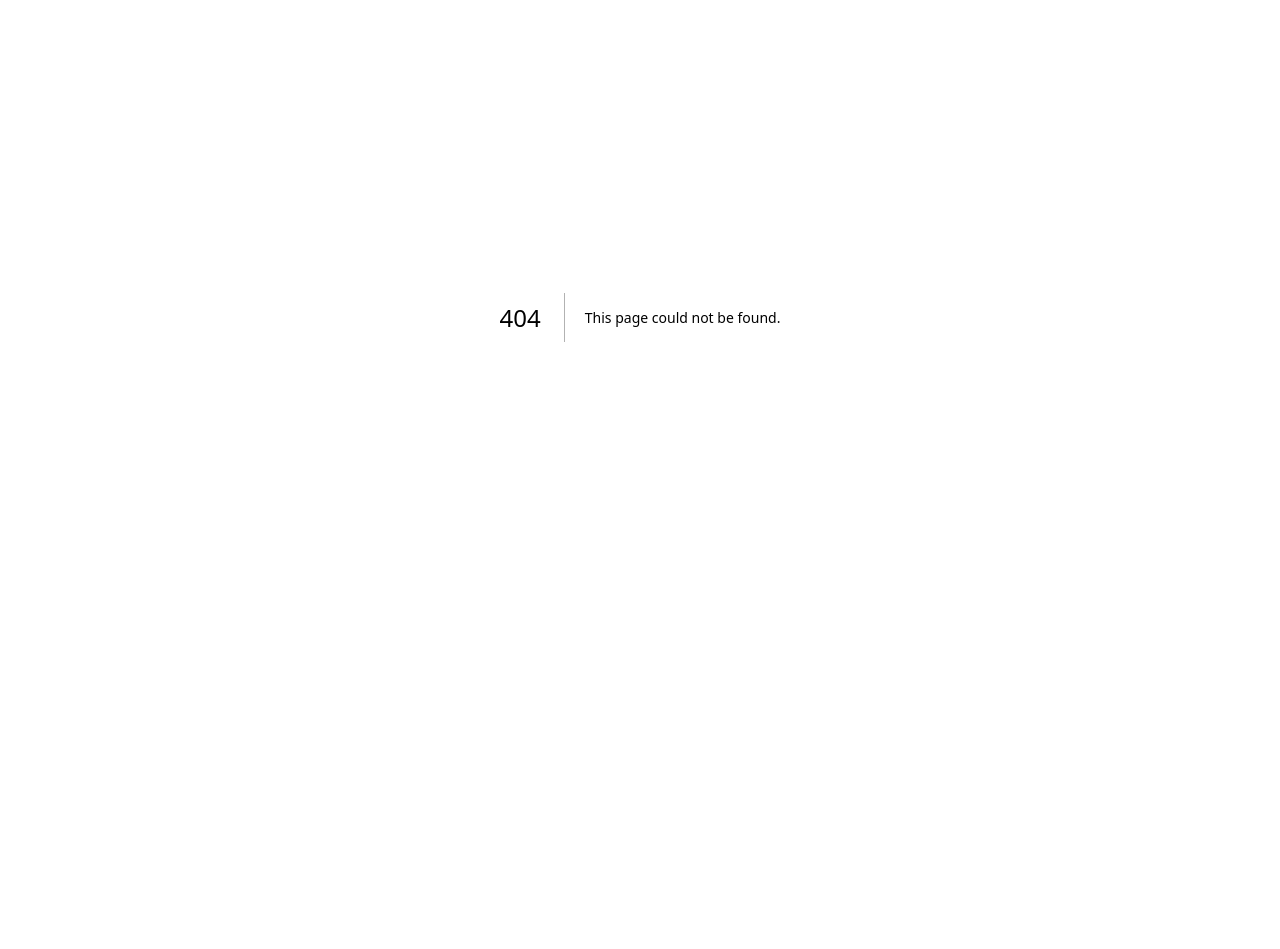
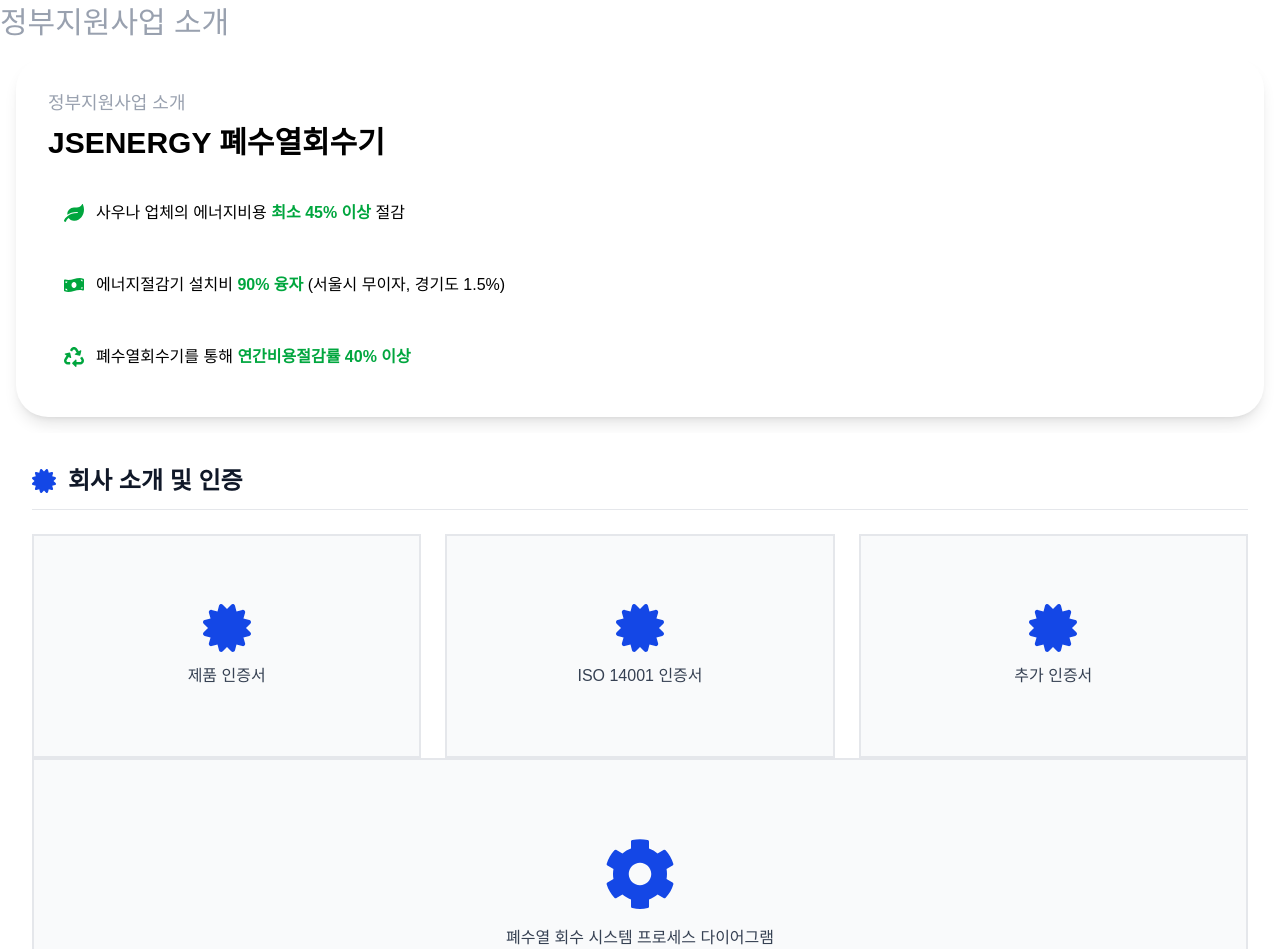
Before and after one commit to dldnlee/small_business_web, a Next.js app: page /service/heat-recovery in a window 1280 px wide. Before the commit this address had no page. Shown: the part 83-1032 px from the top of the page. Before the commit the page ends 800 px from the top, so only its background shows below. Built offline with nearby package versions, Linux system fonts and the light colour scheme.

Commit message:
✨ feat(data): 폐수열회수기 서비스 페이지 추가
- 새로운 폐수열회수기 서비스 상세 페이지 추가
- 정부 지원 사업, 회사 소개, 시스템 공정 설명 포함
- 에너지 절감 및 회수 효율 강조

```diff
--- a/app/data/services.ts
+++ b/app/data/services.ts
@@ -16,7 +16,7 @@
     description: '업체의 에너지비용의 최소 45% 이상 절감',
     icon: 'building',
     category: 'corporate',
-    route: '/service/corporate-establishment',
+    route: '/service/heat-recovery',
     features: [
       '에너지절감기 설치비 90% 융자',
       '폐수열회수기를 통해 연간비용절감률 45% 이상',
--- a/app/layout.tsx
+++ b/app/layout.tsx
@@ -1,6 +1,7 @@
 import type { Metadata } from "next";
 import { Geist, Geist_Mono } from "next/font/google";
 import "./globals.css";
+import Header from "./components/Header";
 
 const geistSans = Geist({
   variable: "--font-geist-sans",
@@ -27,6 +28,7 @@
       <body
         className={`${geistSans.variable} ${geistMono.variable} antialiased`}
       >
+        <Header />
         {children}
       </body>
     </html>
--- a/app/page.tsx
+++ b/app/page.tsx
@@ -1,4 +1,3 @@
-import Header from './components/Header';
 import Footer from './components/Footer';
 import HeroSection from './components/HeroSection';
 import GovernmentProgramsSection from './components/GovernmentProgramsSection';
@@ -9,7 +8,6 @@
 export default function Home() {
   return (
     <div className="min-h-screen bg-white">
-      <Header />
       <div className='mx-auto w-full max-w-7xl flex flex-col'>
         <HeroSection />
         <GovernmentProgramsSection />
--- /dev/null
+++ b/app/service/heat-recovery/page.tsx
@@ -0,0 +1,209 @@
+'use client';
+
+import { motion } from 'framer-motion';
+import {
+  FaCheckCircle,
+  FaLeaf,
+  FaMoneyBillWave,
+  FaCertificate,
+  FaRecycle,
+  FaIndustry,
+  FaFire,
+  FaTachometerAlt,
+  FaCog,
+  FaTools
+} from 'react-icons/fa';
+import { IoMdFlame } from 'react-icons/io';
+
+const fadeIn = {
+  initial: { opacity: 0 },
+  whileInView: { opacity: 1 },
+  viewport: { once: true },
+  transition: { duration: 0.3 }
+};
+
+export default function HeatRecovery() {
+  return (
+    <section className=" text-black max-w-7xl mx-auto">
+      <p>{'Back'}</p>
+      <h2 className="text-3xl mb-2 text-gray-400">
+        정부지원사업 소개
+      </h2>
+      <div className="w-full max-w-7xl mx-auto">
+        {/* 정부지원사업 Header */}
+        <motion.div
+          className=" p-8 text-black bg-white shadow-lg m-4 rounded-4xl"
+          {...fadeIn}
+        >
+          <div className='mb-6'>
+            <h2 className="text-lg mb-2 text-gray-400">
+              정부지원사업 소개
+            </h2>
+            <p className='text-3xl font-bold'>JSENERGY 폐수열회수기</p>
+          </div>
+
+          <div className="space-y-4 text-base">
+            <div className="flex items-start gap-3 bg-white/10 p-4">
+              <FaLeaf className="text-green-600 text-xl mt-0.5 flex-shrink-0" />
+              <p>사우나 업체의 에너지비용 <span className="font-semibold text-green-600">최소 45% 이상</span> 절감</p>
+            </div>
+
+            <div className="flex items-start gap-3 bg-white/10 p-4">
+              <FaMoneyBillWave className="text-green-600 text-xl mt-0.5 flex-shrink-0" />
+              <p>에너지절감기 설치비 <span className="font-semibold text-green-600">90% 융자</span> (서울시 무이자, 경기도 1.5%)</p>
+            </div>
+
+            <div className="flex items-start gap-3 bg-white/10 p-4">
+              <FaRecycle className="text-green-600 text-xl mt-0.5 flex-shrink-0" />
+              <p>폐수열회수기를 통해 <span className="font-semibold text-green-600">연간비용절감률 40% 이상</span></p>
+            </div>
+          </div>
+        </motion.div>
+
+        {/* 회사 소개 (인증서) */}
+        <motion.div
+          className="bg-white p-8"
+          {...fadeIn}
+        >
+          <div className="flex items-center gap-3 mb-6 pb-3 border-b border-gray-200">
+            <FaCertificate className="text-blue-700 text-2xl" />
+            <h3 className="text-2xl font-bold text-gray-900">회사 소개 및 인증</h3>
+          </div>
+
+          <div className="grid grid-cols-1 md:grid-cols-3 gap-6">
+            {[
+              { title: '제품 인증서', icon: FaCertificate },
+              { title: 'ISO 14001 인증서', icon: FaCertificate },
+              { title: '추가 인증서', icon: FaCertificate }
+            ].map((cert, index) => (
+              <div
+                key={index}
+                className="bg-gray-50 border-2 border-gray-200 p-6 h-56 flex flex-col items-center justify-center"
+              >
+                <cert.icon className="text-blue-700 text-5xl mb-3" />
+                <p className="text-gray-700 text-center font-medium">{cert.title}</p>
+              </div>
+            ))}
+          </div>
+
+          {/* 프로세스 다이어그램 */}
+          <div className="bg-gray-50 border-2 border-gray-200 p-8 flex flex-col items-center justify-center min-h-[300px]">
+            <FaCog className="text-blue-700 text-7xl mb-4" />
+            <p className="text-gray-700 text-center font-medium text-base">폐수열 회수 시스템 프로세스 다이어그램</p>
+            <p className="text-gray-500 text-sm mt-2">시스템 작동 원리 및 흐름도</p>
+          </div>
+        </motion.div>
+
+        {/* 폐수열회수 시스템 공정 설명 */}
+        <motion.div
+          className="bg-white p-8"
+          {...fadeIn}
+        >
+          <div className="flex items-center gap-3 mb-6 pb-3 border-b border-gray-200">
+            <IoMdFlame className="text-orange-600 text-2xl" />
+            <h3 className="text-2xl font-bold text-gray-900">폐수열회수 시스템 공정 설명</h3>
+          </div>
+
+          <div className="space-y-6">
+            {/* 단계 1 */}
+            <div className="border-l-4 border-blue-600 bg-blue-50 p-6">
+              <h4 className="text-lg font-semibold mb-3 flex items-center text-gray-900">
+                <span className="bg-blue-600 text-white rounded-full w-8 h-8 flex items-center justify-center mr-3 text-sm font-bold">1</span>
+                <FaRecycle className="text-blue-600 text-xl mr-2" />
+                원수 유입 (Wastewater Inlet)
+              </h4>
+              <div className="ml-11 text-gray-700 leading-relaxed">
+                <div className="flex items-start gap-2">
+                  <FaCheckCircle className="text-blue-600 mt-1 shrink-0 text-sm" />
+                  <span>고온의 폐수에는 다양한 열량원이 포함되어 있으며, 이를 열원으로 활용할 수 있도록 처리 시스템을 통해 폐수의 열을 회수합니다.</span>
+                </div>
+              </div>
+            </div>
+
+            {/* 단계 2 */}
+            <div className="border-l-4 border-orange-600 bg-orange-50 p-6">
+              <h4 className="text-lg font-semibold mb-3 flex items-center text-gray-900">
+                <span className="bg-orange-600 text-white rounded-full w-8 h-8 flex items-center justify-center mr-3 text-sm font-bold">2</span>
+                <FaFire className="text-orange-600 text-xl mr-2" />
+                열교환 (Heat Exchange)
+              </h4>
+              <div className="ml-11 space-y-3 text-gray-700 leading-relaxed">
+                <div className="flex items-start gap-2">
+                  <FaCheckCircle className="text-orange-600 mt-1 shrink-0 text-sm" />
+                  <span>폐수로부터 발생한 잔존열을 효율적으로 활용하는 열교환 시스템으로 구동됩니다.</span>
+                </div>
+                <div className="flex items-start gap-2">
+                  <FaCheckCircle className="text-orange-600 mt-1 shrink-0 text-sm" />
+                  <span>열교환기를 통해 깨끗한 물과 폐수 간의 효율적인 열교환이 이루어지며, 실시간으로 에너지를 회수합니다.</span>
+                </div>
+              </div>
+            </div>
+
+            {/* 열교환 데이터 */}
+            <div className="border-2 border-gray-300 bg-gray-50 p-8">
+              <div className="flex flex-col items-center justify-center min-h-[200px]">
+                <FaTachometerAlt className="text-gray-600 text-6xl mb-4" />
+                <p className="text-gray-700 text-center font-medium text-base">열교환 성능 데이터</p>
+                <p className="text-gray-500 text-sm mt-2">효율성 지표 및 성능 분석표</p>
+              </div>
+            </div>
+          </div>
+        </motion.div>
+
+        {/* 사업 시설 소개 */}
+        <motion.div
+          className="bg-white p-8 shadow-sm border border-gray-200"
+          {...fadeIn}
+        >
+          <div className="flex items-center gap-3 mb-6 pb-3 border-b border-gray-200">
+            <FaIndustry className="text-gray-700 text-2xl" />
+            <h3 className="text-2xl font-bold text-gray-900">사업 시설 소개</h3>
+          </div>
+
+          {/* 산업시설 */}
+          <div className="mb-10">
+            <div className="flex items-center gap-2 mb-4">
+              <FaIndustry className="text-blue-700 text-xl" />
+              <h4 className="text-xl font-semibold text-gray-900">산업시설</h4>
+            </div>
+            <div className="grid grid-cols-2 md:grid-cols-4 gap-4">
+              {[1, 2, 3, 4, 5, 6, 7, 8].map((item) => (
+                <div
+                  key={item}
+                  className="bg-gray-50 border border-gray-200 p-4 h-36 flex flex-col items-center justify-center"
+                >
+                  <div className="bg-blue-100 w-full h-20 mb-2 flex items-center justify-center">
+                    <FaIndustry className="text-blue-700 text-3xl" />
+                  </div>
+                  <p className="text-sm text-gray-700 text-center font-medium">시설 {item}</p>
+                </div>
+              ))}
+            </div>
+          </div>
+
+          {/* 생산시설 */}
+          <div>
+            <div className="flex items-center gap-2 mb-4">
+              <FaTools className="text-green-700 text-xl" />
+              <h4 className="text-xl font-semibold text-gray-900">생산시설</h4>
+            </div>
+            <div className="grid grid-cols-2 md:grid-cols-4 gap-4">
+              {[1, 2, 3, 4, 5, 6, 7, 8].map((item) => (
+                <div
+                  key={item}
+                  className="bg-gray-50 border border-gray-200 p-4 h-36 flex flex-col items-center justify-center"
+                >
+                  <div className="bg-green-100 w-full h-20 mb-2 flex items-center justify-center">
+                    <FaCog className="text-green-700 text-3xl" />
+                  </div>
+                  <p className="text-sm text-gray-700 text-center font-medium">생산시설 {item}</p>
+                </div>
+              ))}
+            </div>
+          </div>
+        </motion.div>
+
+      </div>
+    </section>
+  )
+}
```
